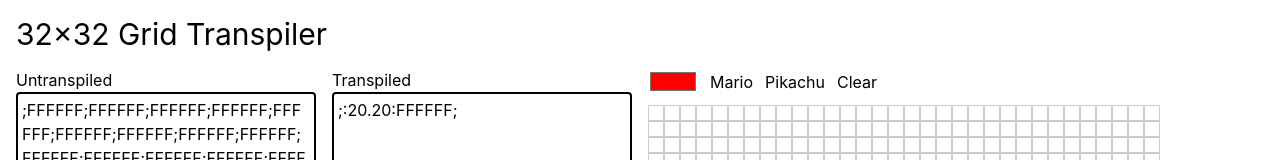
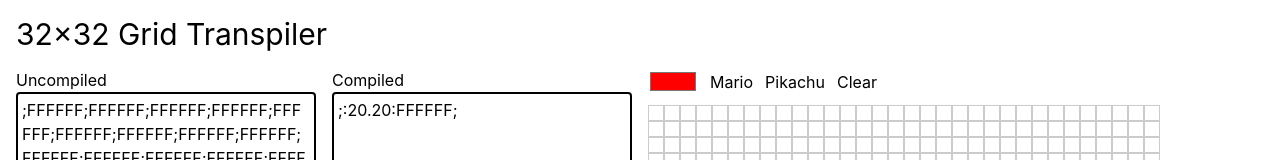
Before and after one commit to Arczius/picture-compression-demo, a React (Vite) app: page / in a window 1280 px wide. Shown: the top 160 px of the page. Built offline with nearby package versions, Linux system fonts and the light colour scheme.

Commit message:
changed wording

```diff
--- a/src/App.tsx
+++ b/src/App.tsx
@@ -81,7 +81,7 @@ export default function App() {
             <h1 className="text-3xl pb-4">32×32 Grid Transpiler</h1>
             <div className="grid grid-cols-4 gap-4">
                 <div>
-                    <h3>Untranspiled</h3>
+                    <h3>Uncompiled</h3>
                     <textarea
                         value={untranspiled}
                         readOnly
@@ -92,7 +92,7 @@ export default function App() {
                 </div>
 
                 <div>
-                    <h3>Transpiled</h3>
+                    <h3>Compiled</h3>
                     <textarea
                         value={transpiled}
                         readOnly
```
